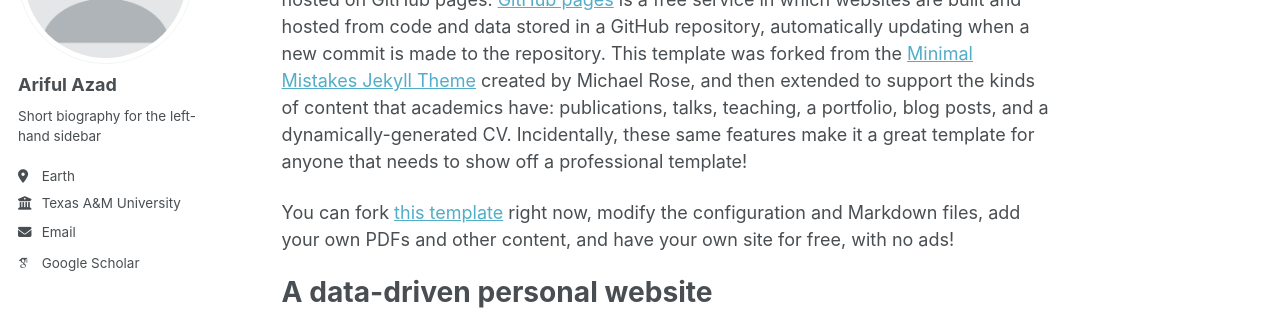
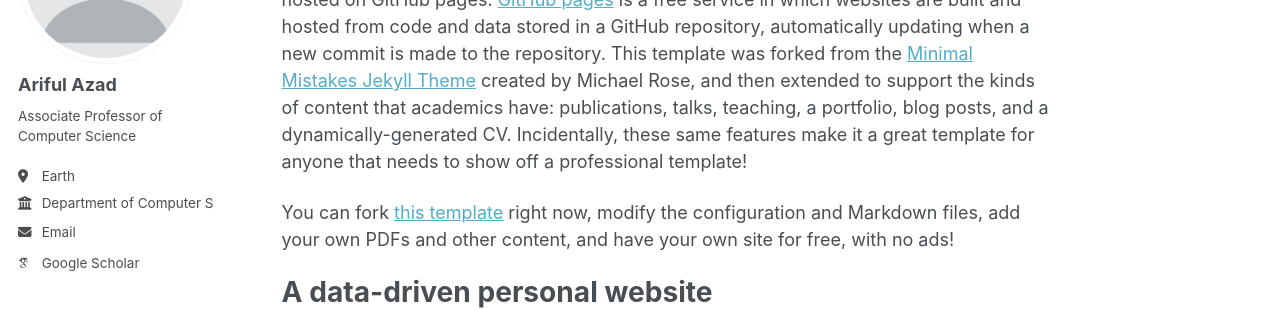
Before and after one commit to arifulazad/arifulazad.github.io, a Jekyll site: the page built from _pages/about.md, in a window 1280 px wide. Shown: the part 210-520 px from the top of the page. Built offline with Jekyll 4.4.1, drawn with Linux system fonts in a browser that asks for light colours; some web fonts are replaced; a script that is not in the unit is left out.

Commit message:
Update _config.yml

```diff
--- a/_config.yml
+++ b/_config.yml
@@ -25,9 +25,9 @@ author:
   avatar           : "profile.png"
   name             : "Ariful Azad"
   pronouns         : # example: "she/her"
-  bio              : "Short biography for the left-hand sidebar"
+  bio              : "Associate Professor of Computer Science"
   location         : "Earth"
-  employer         : "Texas A&M University"
+  employer         : "Department of Computer Science and Engineering, Texas A&M University"
   uri              : # URL
   email            : "ariful@tamu.edu"
 
```
